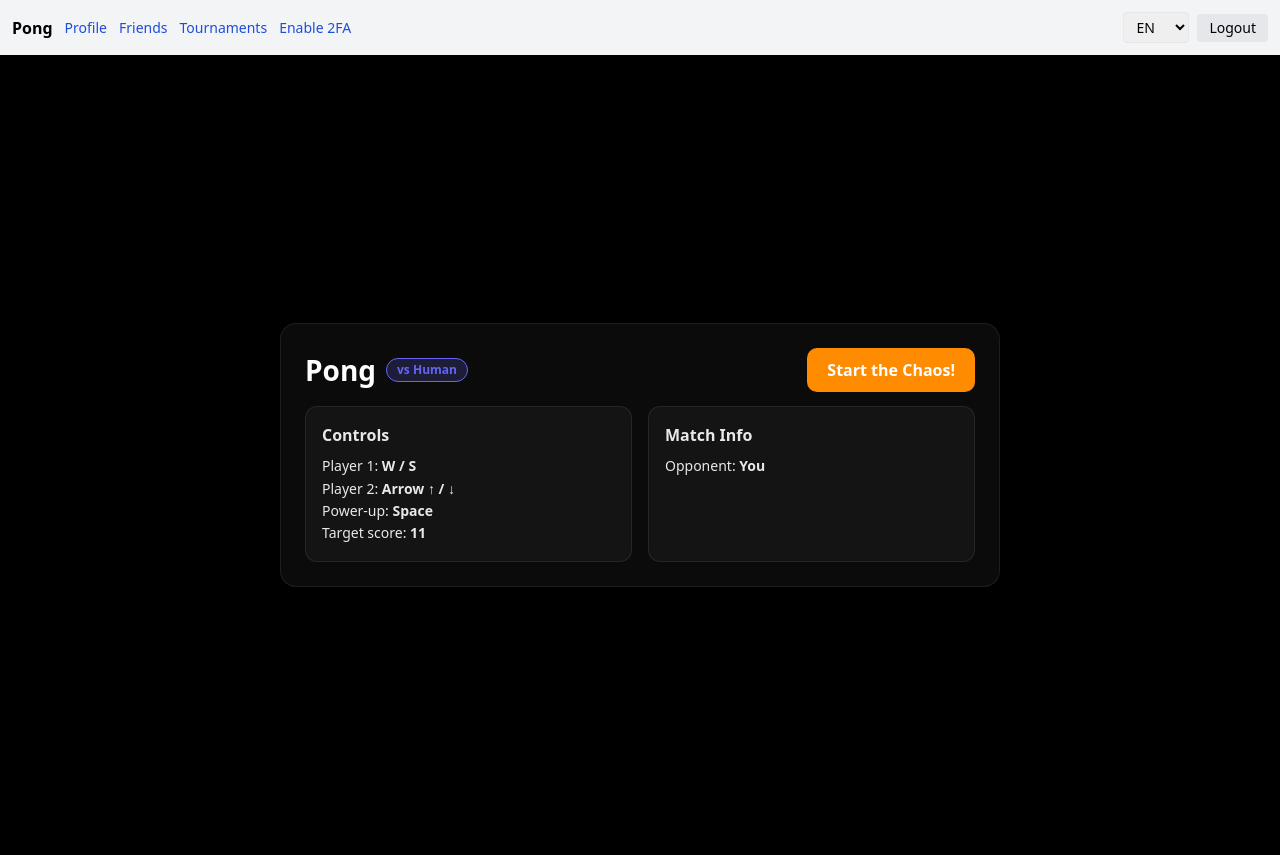
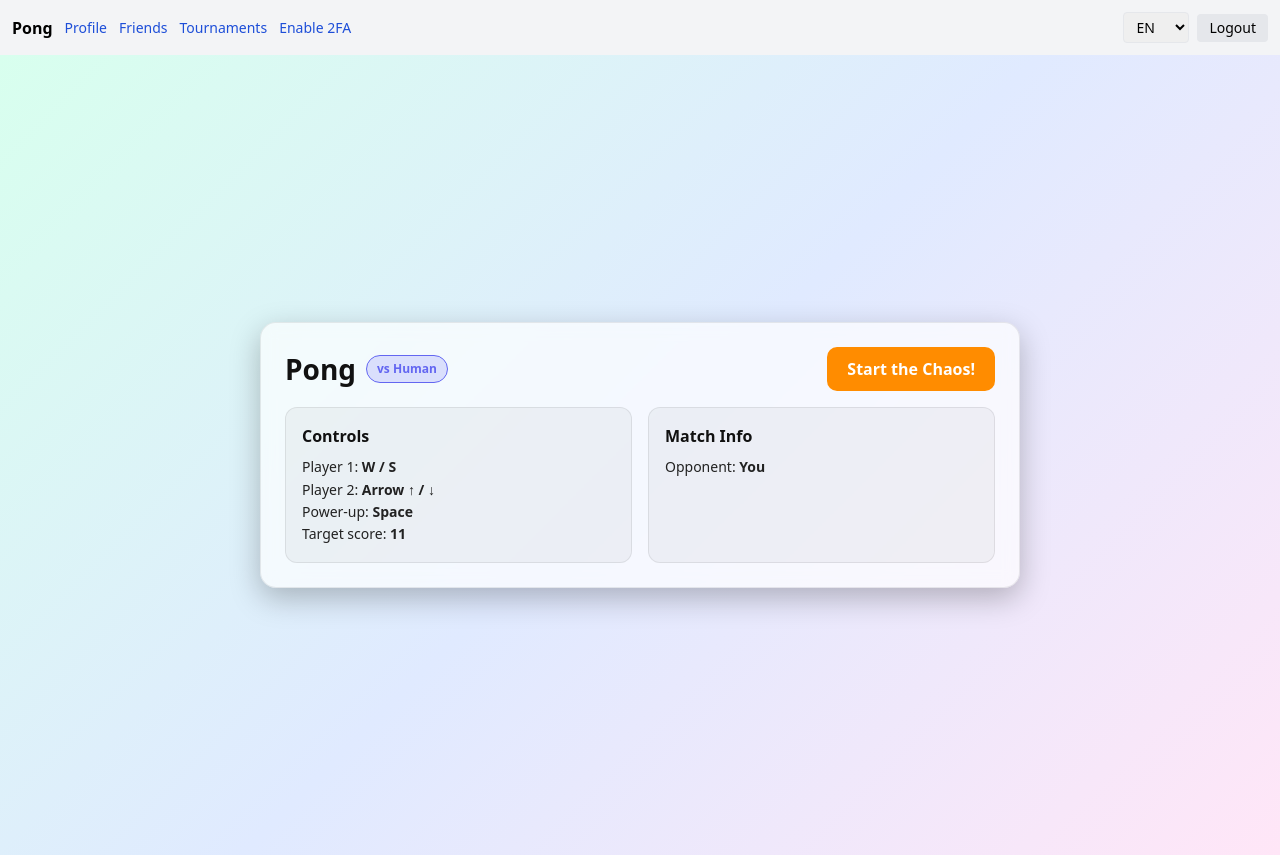
Before and after one commit to Yunchia-Hsu/ft_transcendence, a React (Vite) app in the folder apps/game/: page /game/1 in a window 1280 px wide. Built offline with nearby package versions, Linux system fonts and the light colour scheme; no server answers; sample sign-in values are in the browser's storage.

Commit message:
refactor PongCanvas: enhance AI strategy visualization, update rendering logic, and improve code readability

```diff
--- a/apps/game/src/features/game/components/PongCanvas.tsx
+++ b/apps/game/src/features/game/components/PongCanvas.tsx
@@ -1,3 +1,4 @@
+// apps/game/src/features/game/components/PongCanvas.tsx
 import { PongAI } from "./AIOpponent.js";
 import { useEffect, useRef, useState, useCallback } from "react";
 import { useNavigate, useParams } from "react-router-dom";
@@ -35,10 +36,43 @@ interface Particle {
 
 type ViewParams = { cssW: number; cssH: number; dpr: number; scale: number };
 
-interface AIDecisionUI {
+type AIDecision = {
   direction: Direction;
   usePowerUp: boolean;
-  confidence: number;
+  confidence: number; // kept internally; not shown in UI
+};
+
+// Nice, soft colors per AI strategy
+function getStrategyColors(mode: string) {
+  if (mode === "aggressive") {
+    return {
+      chipBg: "rgba(255,107,107,0.18)",
+      chipBorder: "#ff6b6b",
+      chipText: "#ff6b6b",
+      panelBg:
+        "linear-gradient(135deg, rgba(255,153,153,0.16), rgba(255,107,107,0.12))",
+      panelBorder: "rgba(255,107,107,0.45)",
+    };
+  }
+  if (mode === "defensive") {
+    return {
+      chipBg: "rgba(81,207,102,0.18)",
+      chipBorder: "#51cf66",
+      chipText: "#51cf66",
+      panelBg:
+        "linear-gradient(135deg, rgba(110,231,183,0.16), rgba(81,207,102,0.12))",
+      panelBorder: "rgba(81,207,102,0.45)",
+    };
+  }
+  // adaptive
+  return {
+    chipBg: "rgba(116,192,252,0.18)",
+    chipBorder: "#74c0fc",
+    chipText: "#74c0fc",
+    panelBg:
+      "linear-gradient(135deg, rgba(147,197,253,0.16), rgba(116,192,252,0.12))",
+    panelBorder: "rgba(116,192,252,0.45)",
+  };
 }
 
 export default function PongCanvas() {
@@ -57,7 +91,7 @@ export default function PongCanvas() {
 
   const aiOpponent = useRef<PongAI>(new PongAI(0.8));
   const stateRef = useRef<State>(createState());
-  const aiDecision = useRef<AIDecisionUI>({
+  const aiDecision = useRef<AIDecision>({
     direction: 0,
     usePowerUp: false,
     confidence: 0,
@@ -84,6 +118,9 @@ export default function PongCanvas() {
   const [countdown, setCountdown] = useState<number | null>(null);
   const countdownTimer = useRef<number | null>(null);
 
+  // pulse when AI strategy changes
+  const [strategyPulse, setStrategyPulse] = useState(0);
+
   // adjust AI difficulty
   const handleDifficultyChange = (difficulty: number) => {
     setAiDifficulty(difficulty);
@@ -98,10 +135,12 @@ export default function PongCanvas() {
     }
     aiOpponent.current.setOnStrategyChange((strategy: string) => {
       setAiStrategy(strategy);
+      setStrategyPulse(1);
+      setTimeout(() => setStrategyPulse(0), 500);
     });
   }, [gameMode]);
 
-  // Detect game mode based on game data (source of truth)
+  // Detect game mode from backend
   useEffect(() => {
     if (!gameId) return;
     const fetchGameMode = async () => {
@@ -300,14 +339,14 @@ export default function PongCanvas() {
         }
 
         // win: exact target to avoid off-by-one UI vs server
-        const [a, b] = stateRef.current.score; // ✅ live state
+        const [a, b] = stateRef.current.score; // live state
         if (!didComplete.current && (a === WIN_SCORE || b === WIN_SCORE)) {
           didComplete.current = true;
           setGameRunning(false);
           setCompleted(true);
 
           const score = `${a}-${b}`;
-          // ✅ If right/player2 wins, use opponentId (may be "bot"). If left wins, use userId.
+          // If right/player2 wins, use opponentId (may be "bot"). If left wins, use userId.
           const winnerId =
             a > b ? (userId ?? "player1") : (opponentId ?? "player2");
 
@@ -319,7 +358,7 @@ export default function PongCanvas() {
             particles.current,
             flash.current,
             view.current.scale,
-            gameMode === "ai" ? aiDecision.current : null
+            gameMode === "ai"
           );
           if (animationFrameId.current !== null) {
             cancelAnimationFrame(animationFrameId.current);
@@ -352,7 +391,7 @@ export default function PongCanvas() {
         particles.current,
         flash.current,
         view.current.scale,
-        gameMode === "ai" ? aiDecision.current : null
+        gameMode === "ai"
       );
 
       animationFrameId.current = requestAnimationFrame(loop);
@@ -368,9 +407,8 @@ export default function PongCanvas() {
     };
   }, [gameRunning, gameId, userId, opponentId, gameMode]);
 
-  /* ---------- Start/Stop ---------- */
+  /* ---------- Start / Countdown ---------- */
   const onPrimaryClick = () => {
-    // This button only appears in overlays now
     if (completed) {
       void startNewGame();
       return;
@@ -426,6 +464,8 @@ export default function PongCanvas() {
 
   const primaryDisabled = completing;
 
+  const strategyColors = getStrategyColors(aiStrategy);
+
   return (
     <div
       style={{
@@ -440,14 +480,42 @@ export default function PongCanvas() {
     >
       <canvas ref={canvas} />
 
-      {/* --- PRE-GAME OVERLAY (black screen with info) --- */}
+      {/* --- IN-GAME: tiny AI MODE badge (only when vs AI & running) --- */}
+      {gameRunning && gameMode === "ai" && (
+        <div
+          style={{
+            position: "absolute",
+            top: 12,
+            left: "50%",
+            transform: `translateX(-50%) scale(${strategyPulse ? 1.05 : 1})`,
+            transition: "transform 200ms ease",
+            background: strategyColors.chipBg,
+            color: strategyColors.chipText,
+            border: `1px solid ${strategyColors.chipBorder}`,
+            borderRadius: 999,
+            padding: "4px 10px",
+            fontSize: 12,
+            fontWeight: 800,
+            letterSpacing: 0.4,
+            zIndex: 5,
+          }}
+          title="AI strategy adapts during the match"
+        >
+          AI: {aiStrategy}
+        </div>
+      )}
+
+      {/* --- PRE-GAME OVERLAY (cheerful gradient + info) --- */}
       {(showPregame || countdown !== null) && !completed && (
         <div
           style={{
             position: "absolute",
             inset: 0,
-            background: "#000",
-            color: "#fff",
+            background:
+              countdown !== null
+                ? "linear-gradient(135deg, #FFE29F 0%, #FFA99F 48%, #FAD0C4 100%)"
+                : "linear-gradient(135deg, #D8FFEE 0%, #E0EAFF 50%, #FFE6F7 100%)",
+            color: "#111",
             display: "grid",
             placeItems: "center",
             transition: "opacity 200ms ease",
@@ -457,23 +525,31 @@ export default function PongCanvas() {
         >
           {countdown !== null ? (
             <div style={{ textAlign: "center" }}>
-              <div style={{ fontSize: 84, fontWeight: 800, letterSpacing: 2 }}>
+              <div
+                style={{
+                  fontSize: 94,
+                  fontWeight: 900,
+                  letterSpacing: 2,
+                  color: "#111",
+                  textShadow: "0 2px 0 rgba(255,255,255,0.5)",
+                }}
+              >
                 {countdown}
               </div>
-              <div style={{ opacity: 0.8, marginTop: 12, fontSize: 18 }}>
+              <div style={{ opacity: 0.85, marginTop: 12, fontSize: 18 }}>
                 Get ready…
               </div>
             </div>
           ) : (
             <div
               style={{
-                width: "min(92vw, 720px)",
+                width: "min(92vw, 760px)",
                 borderRadius: 16,
-                background: "rgba(16,16,16,0.7)",
-                border: "1px solid rgba(255,255,255,0.08)",
+                background: "rgba(255,255,255,0.66)",
+                border: "1px solid rgba(0,0,0,0.08)",
                 padding: 24,
-                backdropFilter: "blur(6px)",
-                boxShadow: "0 10px 30px rgba(0,0,0,0.45)",
+                backdropFilter: "blur(8px)",
+                boxShadow: "0 10px 30px rgba(0,0,0,0.25)",
               }}
             >
               <div
@@ -481,27 +557,36 @@ export default function PongCanvas() {
                   display: "flex",
                   justifyContent: "space-between",
                   alignItems: "center",
-                  marginBottom: 14,
+                  marginBottom: 16,
                 }}
               >
                 <div style={{ display: "flex", alignItems: "center", gap: 10 }}>
-                  <span style={{ fontSize: 28, fontWeight: 800 }}>Pong</span>
+                  <span
+                    style={{ fontSize: 28, fontWeight: 900, color: "#111" }}
+                  >
+                    Pong
+                  </span>
+                  {/* Mode chip with colored BG */}
                   <span
                     style={{
-                      padding: "2px 10px",
+                      padding: "4px 10px",
                       borderRadius: 999,
                       fontSize: 12,
-                      fontWeight: 700,
+                      fontWeight: 800,
                       background:
                         gameMode === "ai"
-                          ? "rgba(16,185,129,0.2)"
-                          : "rgba(99,102,241,0.2)",
-                      color: gameMode === "ai" ? "#10B981" : "#6366F1",
-                      border: `1px solid ${gameMode === "ai" ? "#10B981" : "#6366F1"}`,
+                          ? strategyColors.chipBg
+                          : "rgba(99,102,241,0.18)",
+                      color:
+                        gameMode === "ai" ? strategyColors.chipText : "#6366F1",
+                      border:
+                        gameMode === "ai"
+                          ? `1px solid ${strategyColors.chipBorder}`
+                          : "1px solid #6366F1",
                     }}
                     title="Mode is based on how you started the match"
                   >
-                    {gameMode === "ai" ? "vs AI" : "vs Human"}
+                    {gameMode === "ai" ? `vs AI • ${aiStrategy}` : "vs Human"}
                   </span>
                 </div>
 
@@ -516,7 +601,7 @@ export default function PongCanvas() {
                     fontSize: 16,
                     cursor: primaryDisabled ? "not-allowed" : "pointer",
                     borderRadius: 10,
-                    fontWeight: 800,
+                    fontWeight: 900,
                     opacity: primaryDisabled ? 0.6 : 1,
                   }}
                 >
@@ -535,17 +620,17 @@ export default function PongCanvas() {
                 <div
                   style={{
                     borderRadius: 12,
-                    background: "rgba(255,255,255,0.04)",
-                    border: "1px solid rgba(255,255,255,0.08)",
+                    background: "rgba(0,0,0,0.04)",
+                    border: "1px solid rgba(0,0,0,0.08)",
                     padding: 16,
                   }}
                 >
                   <div
-                    style={{ fontWeight: 700, marginBottom: 8, opacity: 0.9 }}
+                    style={{ fontWeight: 800, marginBottom: 8, color: "#111" }}
                   >
                     Controls
                   </div>
-                  <div style={{ fontSize: 14, lineHeight: 1.6, opacity: 0.9 }}>
+                  <div style={{ fontSize: 14, lineHeight: 1.6, color: "#222" }}>
                     <div>
                       Player 1: <b>W / S</b>
                     </div>
@@ -567,24 +652,30 @@ export default function PongCanvas() {
                   </div>
                 </div>
 
-                {/* Right: AI settings / info */}
+                {/* Right: AI settings / info, tinted by current AI mode */}
                 <div
                   style={{
                     borderRadius: 12,
-                    background: "rgba(255,255,255,0.04)",
-                    border: "1px solid rgba(255,255,255,0.08)",
+                    background:
+                      gameMode === "ai"
+                        ? strategyColors.panelBg
+                        : "rgba(0,0,0,0.04)",
+                    border:
+                      gameMode === "ai"
+                        ? `1px solid ${strategyColors.panelBorder}`
+                        : "1px solid rgba(0,0,0,0.08)",
                     padding: 16,
                   }}
                 >
                   <div
-                    style={{ fontWeight: 700, marginBottom: 8, opacity: 0.9 }}
+                    style={{ fontWeight: 800, marginBottom: 8, color: "#111" }}
                   >
                     {gameMode === "ai" ? "AI Settings" : "Match Info"}
                   </div>
 
                   {gameMode === "ai" ? (
                     <>
-                      <label style={{ fontSize: 13, opacity: 0.9 }}>
+                      <label style={{ fontSize: 13, color: "#222" }}>
                         Difficulty: <b>{aiDifficulty.toFixed(1)}</b>
                       </label>
                       <input
@@ -603,34 +694,26 @@ export default function PongCanvas() {
                           display: "flex",
                           gap: 16,
                           fontSize: 13,
-                          opacity: 0.9,
+                          color: "#222",
                         }}
                       >
                         <div>
                           Strategy:{" "}
                           <b
                             style={{
-                              color:
-                                aiStrategy === "aggressive"
-                                  ? "#ff6b6b"
-                                  : aiStrategy === "defensive"
-                                    ? "#51cf66"
-                                    : "#74c0fc",
+                              color: getStrategyColors(aiStrategy).chipText,
                             }}
                           >
                             {aiStrategy}
                           </b>
                         </div>
                         <div>
-                          Confidence:{" "}
-                          <b>
-                            {Math.round(aiDecision.current.confidence * 100)}%
-                          </b>
+                          Opponent: <b>{opponentId ?? "bot"}</b>
                         </div>
                       </div>
                     </>
                   ) : (
-                    <div style={{ fontSize: 14, opacity: 0.9 }}>
+                    <div style={{ fontSize: 14, color: "#222" }}>
                       Opponent:{" "}
                       <b>
                         {opponentId && opponentId !== userId
@@ -691,7 +774,7 @@ export default function PongCanvas() {
                 fontSize: 16,
                 cursor: primaryDisabled ? "not-allowed" : "pointer",
                 borderRadius: 10,
-                fontWeight: 800,
+                fontWeight: 900,
                 opacity: primaryDisabled ? 0.6 : 1,
               }}
             >
@@ -752,13 +835,14 @@ function render(
   particles: readonly Particle[],
   flash: number,
   scale: number,
-  aiInfo?: AIDecisionUI | null
+  isRightAI: boolean
 ): void {
   ctx.setTransform(scale, 0, 0, scale, 0, 0);
 
   const w = BASE_W,
     h = BASE_H;
 
+  // bg
   const g = ctx.createLinearGradient(0, 0, w, h);
   g.addColorStop(0, COLORS.bg1);
   g.addColorStop(1, COLORS.bg2);
@@ -800,21 +884,54 @@ function render(
   ctx.save();
   ctx.shadowColor = "rgba(0,0,0,0.35)";
   ctx.shadowBlur = 10;
+
+  // LEFT (human)
   ctx.fillStyle = COLORS.text;
-  roundRect(ctx, 18, s.paddles[0] * h - h * 0.1, 12, h * 0.2, 6);
+  const leftX = 18;
+  const leftY = s.paddles[0] * h - h * 0.1;
+  const leftW = 12;
+  const leftH = h * 0.2;
+  roundRect(ctx, leftX, leftY, leftW, leftH, 6);
   ctx.fill();
 
-  // AI paddle with confidence indicator (in AI mode only)
-  if (aiInfo) {
-    const confidenceColor = `rgba(255, ${Math.floor(255 * aiInfo.confidence)}, 0, 0.5)`;
-    ctx.fillStyle = confidenceColor;
-    roundRect(ctx, w - 35, s.paddles[1] * h - h * 0.1, 17, h * 0.2, 6);
+  // RIGHT (may be AI)
+  ctx.fillStyle = COLORS.text;
+  const rightX = w - 30;
+  const rightY = s.paddles[1] * h - h * 0.1;
+  const rightW = 12;
+  const rightH = h * 0.2;
+  roundRect(ctx, rightX, rightY, rightW, rightH, 6);
+  ctx.fill();
+
+  // AI marker for right paddle (only when vs AI)
+  if (isRightAI) {
+    ctx.save();
+    ctx.lineWidth = 3;
+    ctx.strokeStyle = "rgba(16,185,129,0.95)"; // emerald
+    ctx.setLineDash([6, 4]);
+    ctx.shadowColor = "rgba(16,185,129,0.6)";
+    ctx.shadowBlur = 14;
+    roundRect(ctx, rightX - 4, rightY - 4, rightW + 8, rightH + 8, 8);
+    ctx.stroke();
+    ctx.setLineDash([]);
+
+    // tiny "AI" badge near paddle
+    const badgeW = 28,
+      badgeH = 16;
+    const bx = rightX - badgeW - 8;
+    const by = rightY - badgeH - 6;
+    ctx.fillStyle = "rgba(16,185,129,0.95)";
+    roundRect(ctx, bx, by, badgeW, badgeH, 8);
     ctx.fill();
+
+    ctx.fillStyle = "#071409";
+    ctx.font = "bold 10px system-ui, ui-monospace, monospace";
+    ctx.textAlign = "center";
+    ctx.textBaseline = "middle";
+    ctx.fillText("AI", bx + badgeW / 2, by + badgeH / 2);
+    ctx.restore();
   }
 
-  ctx.fillStyle = COLORS.text;
-  roundRect(ctx, w - 30, s.paddles[1] * h - h * 0.1, 12, h * 0.2, 6);
-  ctx.fill();
   ctx.restore();
 
   // ball
@@ -830,15 +947,6 @@ function render(
   ctx.textBaseline = "alphabetic";
   ctx.fillText(String(s.score[0]), w / 2 - 80, 64);
   ctx.fillText(String(s.score[1]), w / 2 + 80, 64);
-
-  // AI movement arrow (debug)
-  if (aiInfo && aiInfo.direction !== 0) {
-    ctx.fillStyle = COLORS.accent;
-    ctx.font = "20px monospace";
-    ctx.textAlign = "right";
-    const arrow = aiInfo.direction > 0 ? "↓" : "↑";
-    ctx.fillText(arrow, w - 40, s.paddles[1] * h);
-  }
 
   // flash
   if (flash > 0) {
```
